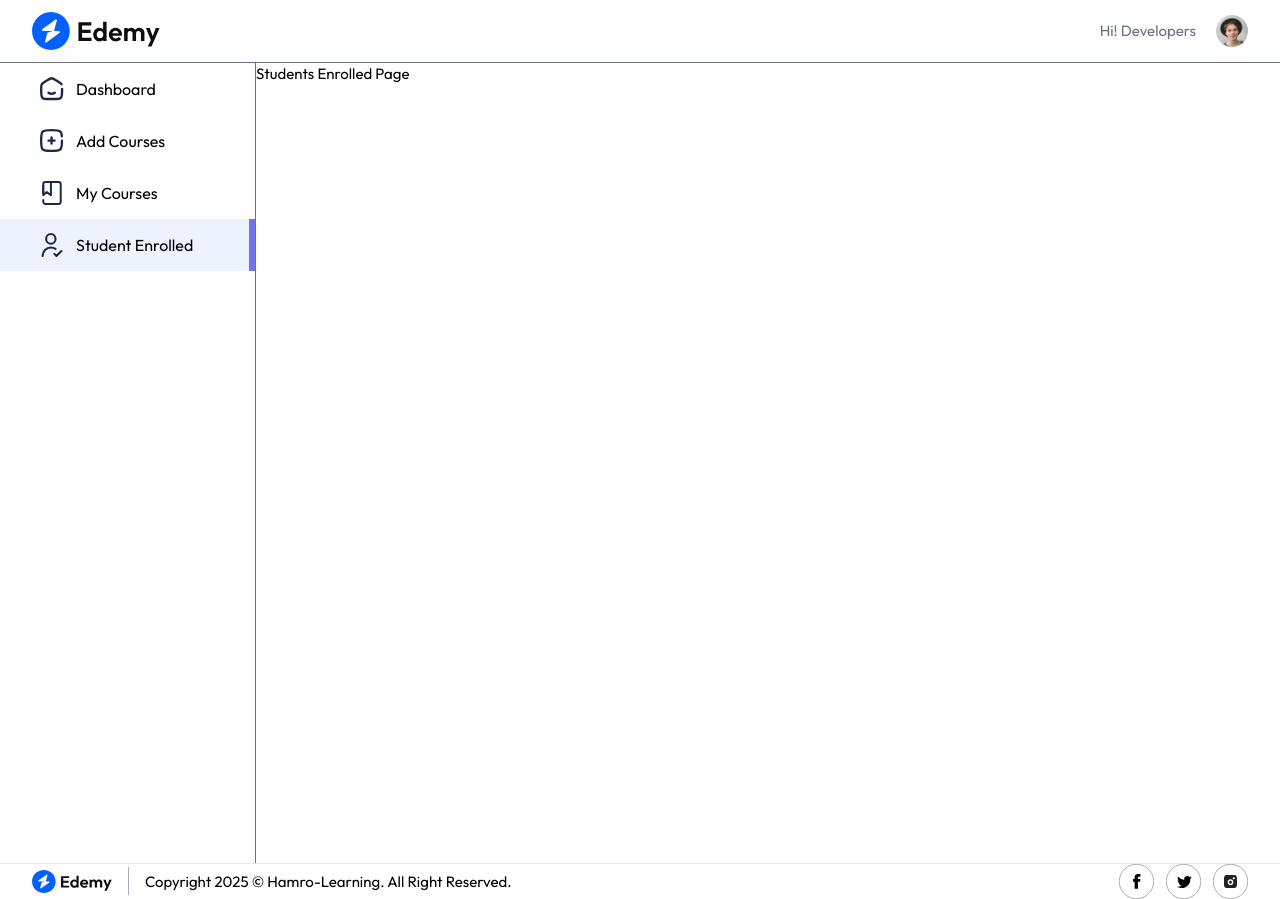
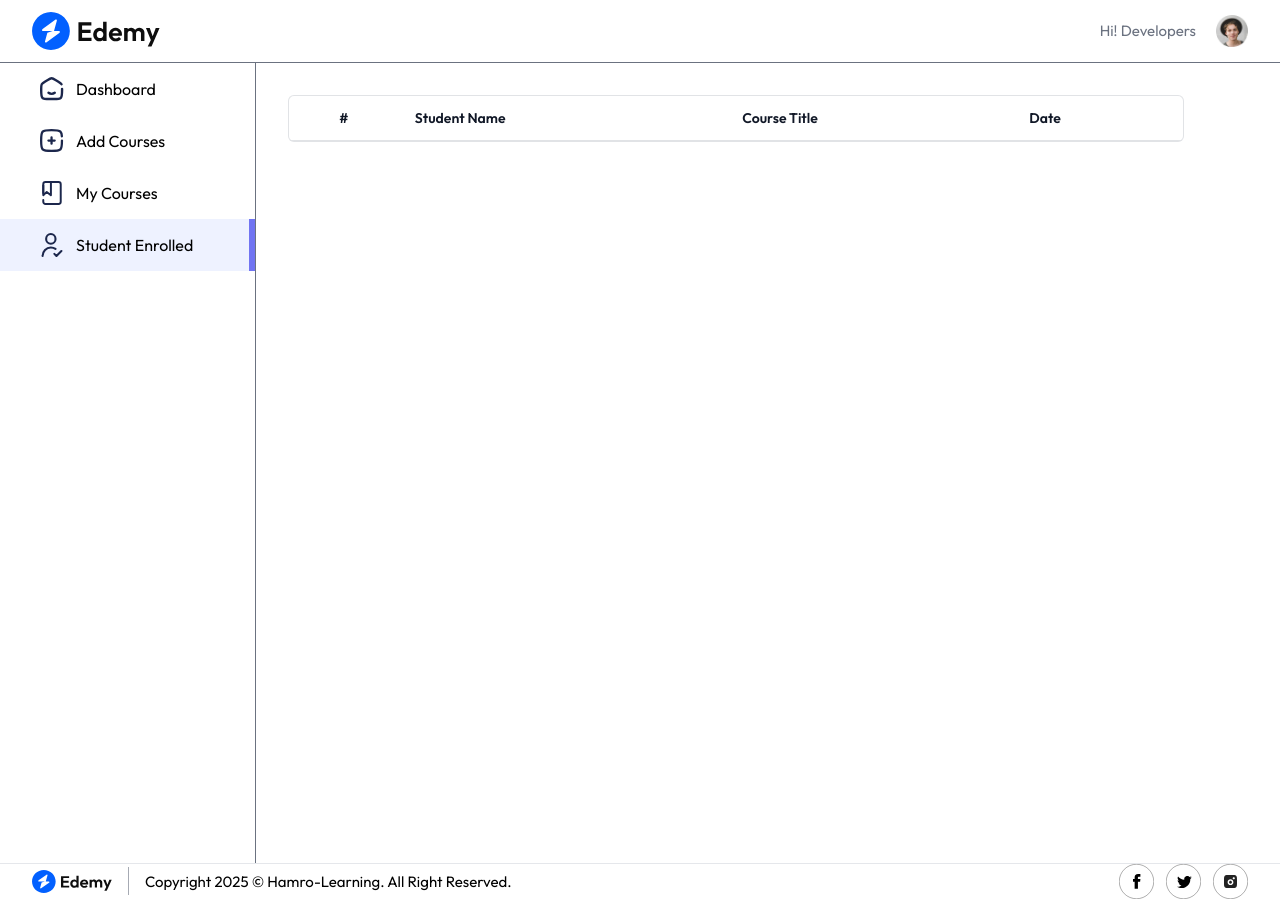
Before and after one commit to waibaBikash/Hamro-learning-, a React (Vite) app in the folder client/: page /educator/student-enrolled in a window 1280 px wide. Built offline with nearby package versions, Linux system fonts and the light colour scheme; no server answers.

Commit message:
create student enroll table

```diff
--- a/client/src/pages/educator/StudentsEnrolled.jsx
+++ b/client/src/pages/educator/StudentsEnrolled.jsx
@@ -1,11 +1,35 @@
-import React from 'react'
+import React, { useEffect, useState } from 'react'
+import { dummyStudentEnrolled } from '../../assets/assets'
+import Loading from '../../components/student/Loading'
 
 const StudentsEnrolled = () => {
-  return (
-    <div>
-      <h1>Students Enrolled Page</h1>
-      </div>
-  )
+
+  const [enrolledStudents, setEnrolledStudents] = useState(null)
+
+  const fetchEnrolledstudents = async () => {
+     setEnrolledStudents(dummyStudentEnrolled)
+  }
+
+  useEffect(()=>{
+   fetchEnrolledstudents()
+  },[])
+  return enrolledStudents ? (
+    <div className='min-h-screen flex flex-col items-start justify-between md:p-8 md:pb-0 pt-8 pb-0'>
+       <div className='flex flex-col items-center max-w-4xl w-full overflow-hidden rounded-md bg-white border border-gray-500/20'>
+          <table className='table-fixed md:table-auto w-full overflow-hidden pb-4'>
+             <thead className='text-gray-900 border-b border-gray-500/20 text-sm text-left'>
+               <tr>
+                 <th className='px-4 py-3 font-semibold text-center hidden sm:table-cell'>#</th>
+                 <th className='px-4 py-3 font-semibold'>Student Name</th>
+                 <th className='px-4 py-3 font-semibold'>Course Title</th>
+                 <th className='px-4 py-3 font-semibold'>Date</th>
+               </tr>
+             </thead>
+          </table>
+       </div>
+
+   </div>
+  ) : <Loading/>
 }
 
 export default StudentsEnrolled
```
